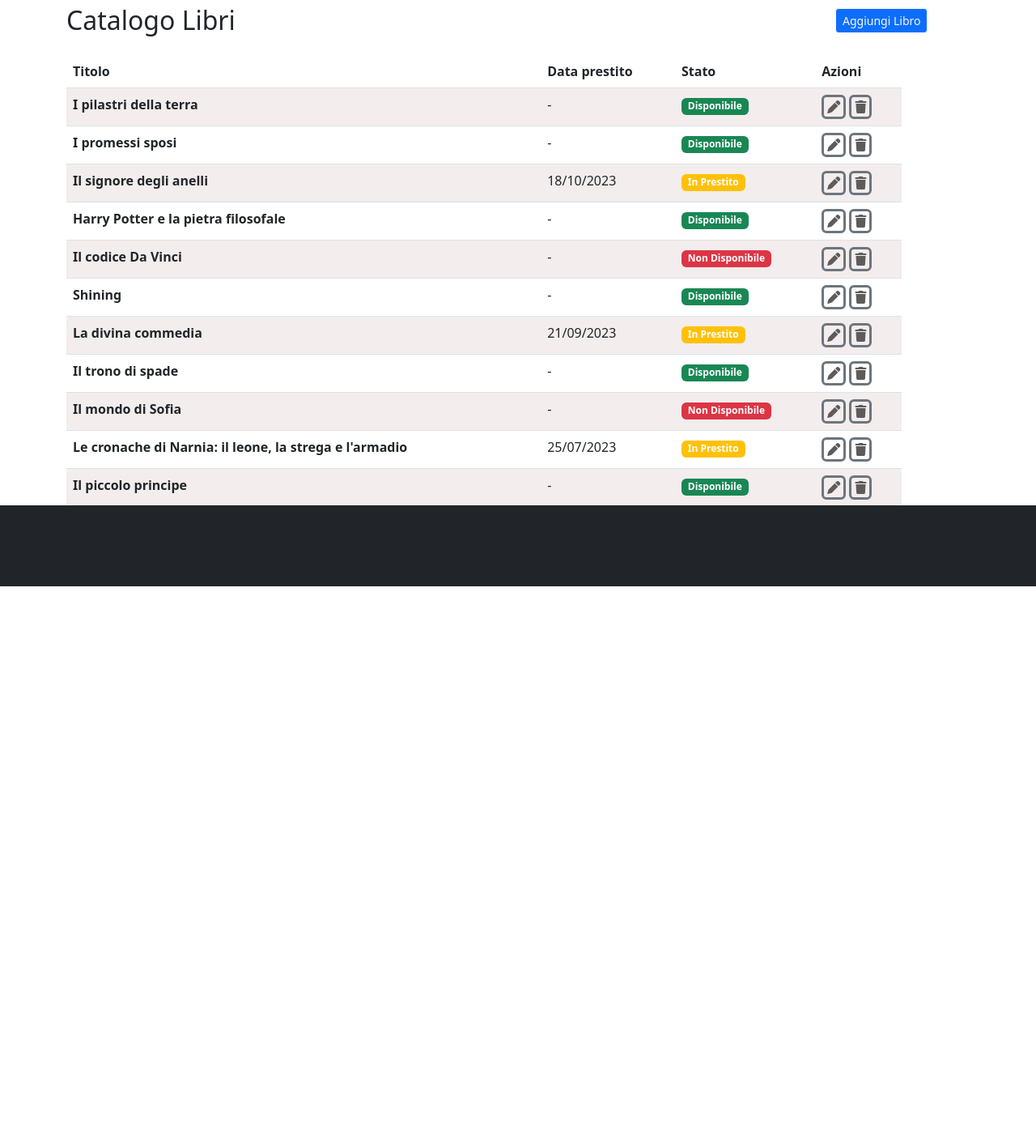
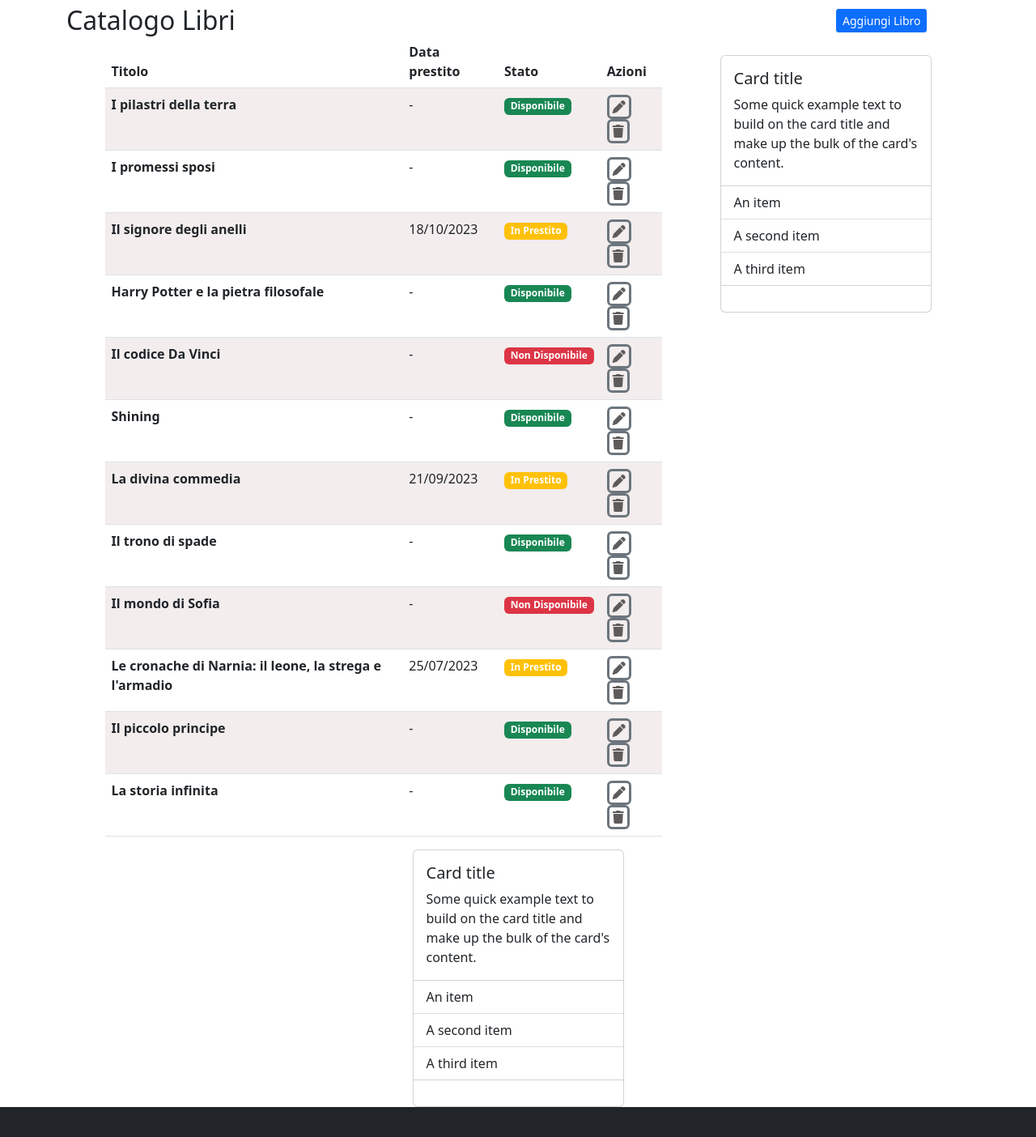
Before and after one commit to SasiMontella/html-css-bootstrap-dashboard, a plain HTML site: page index.html in a window 1280 px wide. Shown: the part 76-1480 px from the top of the page at 81% size. Before the commit the page ends 821 px from the top, so only its background shows below. Drawn offline with nearby package versions, Linux system fonts and the light colour scheme.

Commit message:
progress with bonus

```diff
--- a/css/style.css
+++ b/css/style.css
@@ -26,8 +26,5 @@
 }
 footer{
     background-color: #212529;
-    position:absolute;
-    bottom:0;
-    width:100%;
-    height:100px;
+    height: 100px;
 }
--- a/index.html
+++ b/index.html
@@ -14,7 +14,7 @@
     <link rel="stylesheet" href="https://cdnjs.cloudflare.com/ajax/libs/font-awesome/6.4.2/css/all.min.css" integrity="sha512-z3gLpd7yknf1YoNbCzqRKc4qyor8gaKU1qmn+CShxbuBusANI9QpRohGBreCFkKxLhei6S9CQXFEbbKuqLg0DA==" crossorigin="anonymous" referrerpolicy="no-referrer" />
   </head>
 
-  <body>
+  <body class="d-flex flex-column min-vh-100">
 <header>
   <nav class="navbar navbar-expand-lg bg-dark">
     <div class="container-fluid">
@@ -44,21 +44,19 @@
   </nav>
 </header>
   <main>
-              <div class="container justify-content-between">
+              <div class="container justify-content-around">
                     <div class="row mt-3">
                           <div class="col-10">
                                 <h2 class="line">Catalogo Libri</h2>
                           </div>
 
                           <div class="col-2">
-                              <button class="btn btn-sm btn-outline-light bg-primary mt-1" type="button">Aggiungi Libro</button>
+                              <button class="btn btn-sm btn-outline-light bg-primary mt-1 text-white" type="button">Aggiungi Libro</button>
                           </div>
                     </div>
-              </div>
 
-              <div class="container pt-4 pe-5 mb-2 text-white pb-5">
                 <div class="row justify-content-center">
-                    <div class=" col pad-right">
+                    <div class=" col-8 pad-right">
                         <table class="table">
                             <thead>
                                 <tr>
@@ -156,10 +154,40 @@
                             </tbody>
                         </table>
                     </div>
-                </div>
+                    <div class="col-3 mt-4">
+                      <div class="card" >
+                        <div class="card-body">
+                            <h5 class="card-title">Card title</h5>
+                            <p class="card-text">Some quick example text to build on the card title and make up the bulk of the card's content.</p>
+                          </div>
+                          <ul class="list-group list-group-flush">
+                            <li class="list-group-item">An item</li>
+                            <li class="list-group-item">A second item</li>
+                            <li class="list-group-item">A third item</li>
+                          </ul>
+                          <div class="card-body">
+                          </div>
+                        </div>
+                    </div>
+                    <div class="col-3">
+                      <div class="card" >
+                        <div class="card-body">
+                            <h5 class="card-title">Card title</h5>
+                            <p class="card-text">Some quick example text to build on the card title and make up the bulk of the card's content.</p>
+                          </div>
+                          <ul class="list-group list-group-flush">
+                            <li class="list-group-item">An item</li>
+                            <li class="list-group-item">A second item</li>
+                            <li class="list-group-item">A third item</li>
+                          </ul>
+                          <div class="card-body">
+                          </div>
+                        </div>
+                    </div>
+                  </div>
             </div>
   </main>
-  <footer>
+  <footer class="mt-auto">
   </footer>
 
     <!-- lasciarlo in fondo e non toglierlo -->
```
